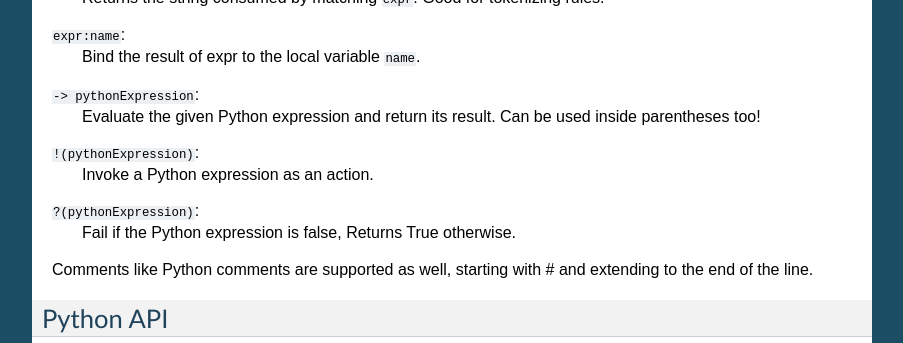
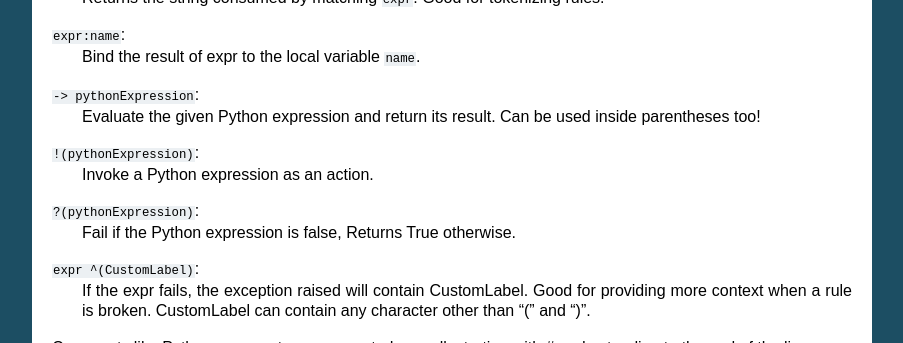
Before and after one commit to pyga/parsley, a Sphinx documentation site: the page built from doc/reference.rst, in a window 1280 px wide and 900 px high, scrolled down 896 px, cut to the strip 0-343 px from the top of the window. Shown: the whole strip, without its empty margins (198-1101 px from the left). Built offline with Sphinx 7.4.7, drawn with Linux system fonts in a browser that asks for light colours.

Commit message:
Documenting custom labels

```diff
--- a/doc/reference.rst
+++ b/doc/reference.rst
@@ -59,6 +59,11 @@ Basic syntax
 ``?(pythonExpression)``:
   Fail if the Python expression is false, Returns True otherwise.
 
+``expr ^(CustomLabel)``:
+  If the expr fails, the exception raised will contain CustomLabel.
+  Good for providing more context when a rule is broken.
+  CustomLabel can contain any character other than "(" and ")".
+
 Comments like Python comments are supported as well, starting with #
 and extending to the end of the line.
 
```
